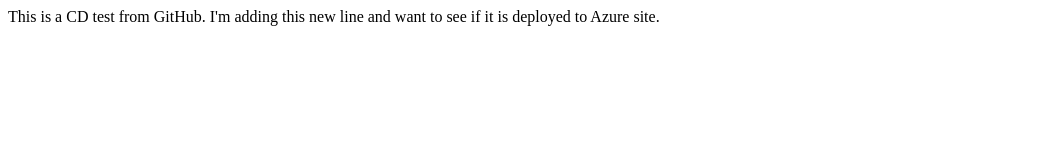
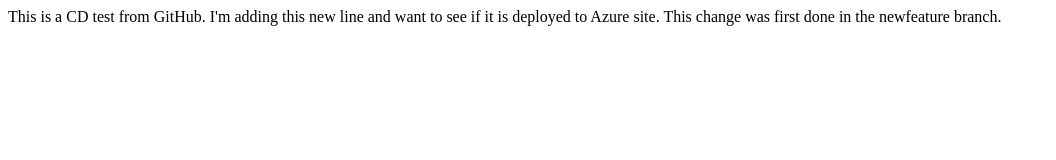
Before and after one commit to PSAhdi/Mod5GitRepo, a plain HTML site: page index.htm in a window 1280 px wide. Shown: the whole page, without its empty margins (0-1056 px from the left). Drawn offline with Linux system fonts and the light colour scheme.

Commit message:
Update index.htm

```diff
--- a/index.htm
+++ b/index.htm
@@ -2,6 +2,6 @@
 <Head>
 This is a CD test from GitHub.
 I'm adding this new line and want to see if it is deployed to Azure site.
-
+This change was first done in the newfeature branch.
 </Head>
 </HTML>
```
